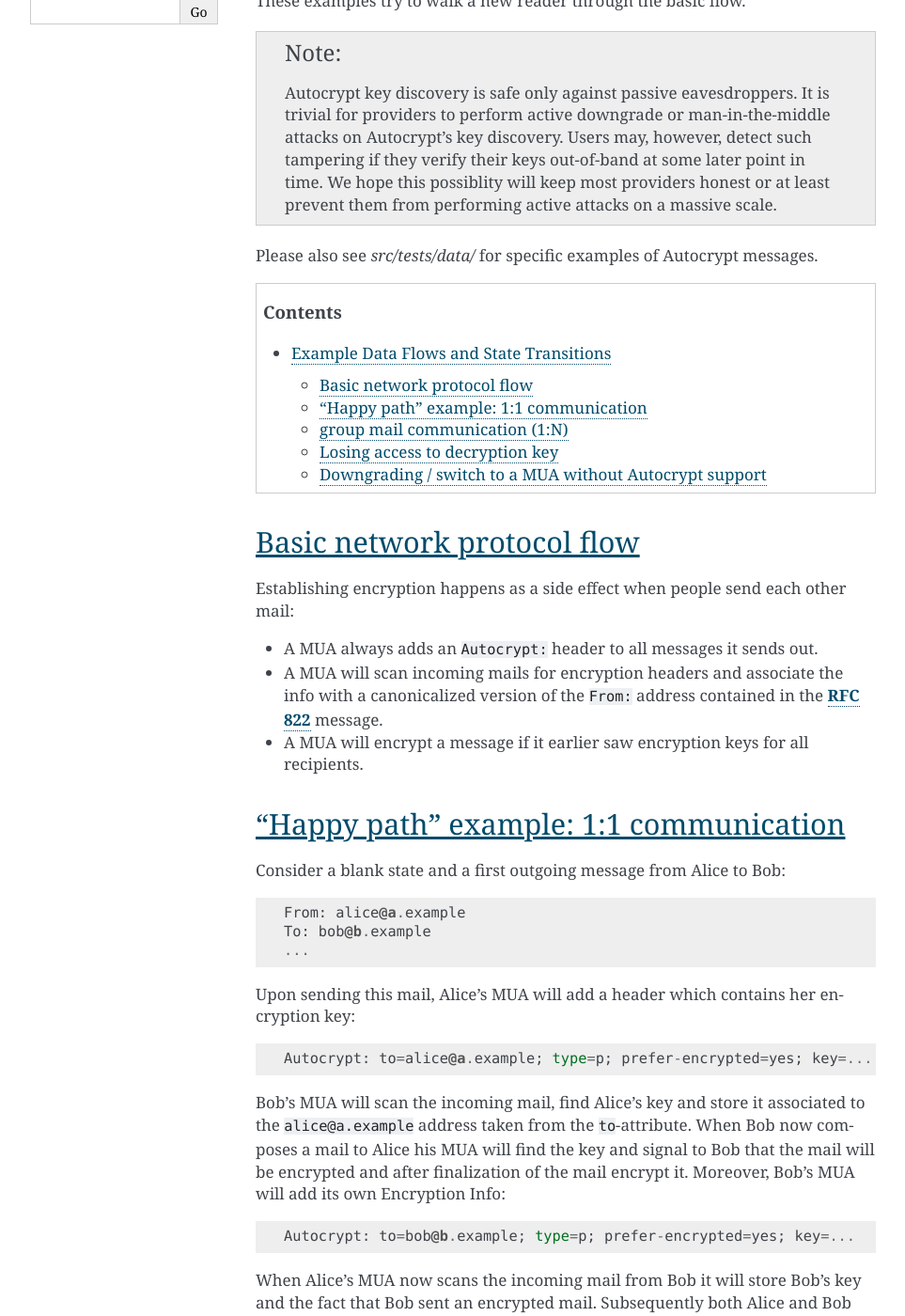
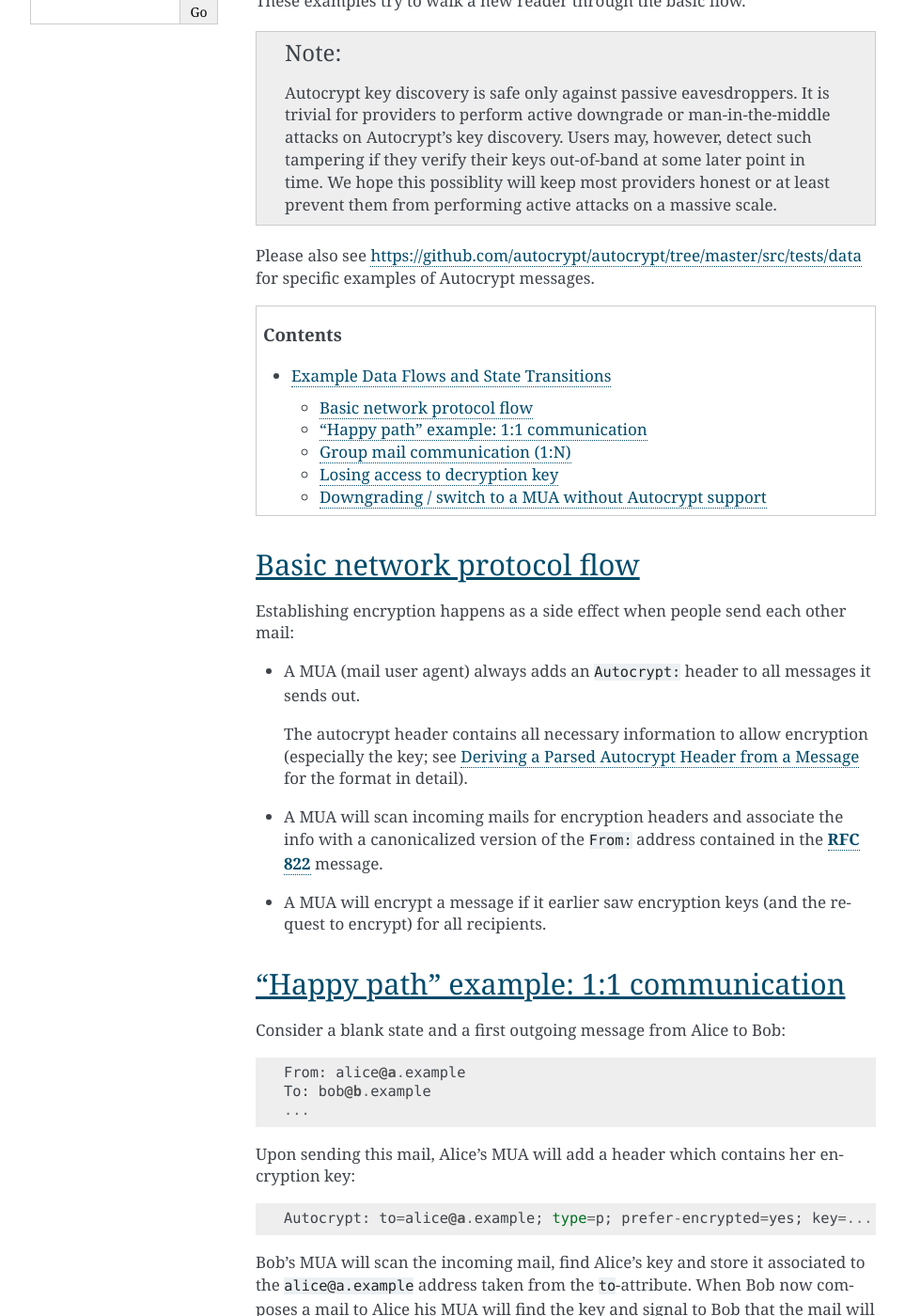
Before and after one commit to autocrypt/autocrypt, a Sphinx documentation site: the page built from doc/examples.rst, in a window 1280 px wide and 1400 px high, scrolled down 330 px. Shown: the whole window at 94% size, without its empty margins (148-1111 px from the left). Built offline with Sphinx 7.4.7, drawn with Linux system fonts in a browser that asks for light colours; some of the changed text lies outside the part shown.

Commit message:
minor improvements to examples.rst

```diff
--- a/doc/examples.rst
+++ b/doc/examples.rst
@@ -1,5 +1,6 @@
 Example Data Flows and State Transitions
 ========================================
+
 
 Autocrypt key discovery happens through headers of mail messages sent
 between mail apps. Similar to TLS's machine to machine handshake,
@@ -32,15 +33,18 @@
 
 Establishing encryption happens as a side effect when people send each other mail:
 
-- A MUA always adds an ``Autocrypt:`` header to all messages it
+- A MUA (mail user agent) always adds an ``Autocrypt:`` header to all messages it
   sends out.
+
+  The autocrypt header contains all necessary information to allow encryption
+  (especially the key; see :ref:`autocryptheaderformat` for the format in detail).
 
 - A MUA will scan incoming mails for encryption headers and associate
   the info with a canonicalized version of the ``From:`` address contained
   in the :rfc:`822` message.
 
-- A MUA will encrypt a message if it earlier saw encryption keys for all
-  recipients.
+- A MUA will encrypt a message if it earlier saw encryption keys
+  (and the request to encrypt) for all recipients.
 
 
 .. _mua-happypath:
@@ -81,7 +85,8 @@
 We encourage MUA developers to propose heuristics for handling the undirected
 case. We will document the best approaches to develop a shared understanding.
 
-group mail communication (1:N)
+
+Group mail communication (1:N)
 ------------------------------
 
 Consider a blank state and a first outgoing message from Alice to Bob
```
Also changed, not shown: other parts of doc/examples.rst (+2 -2 lines).
